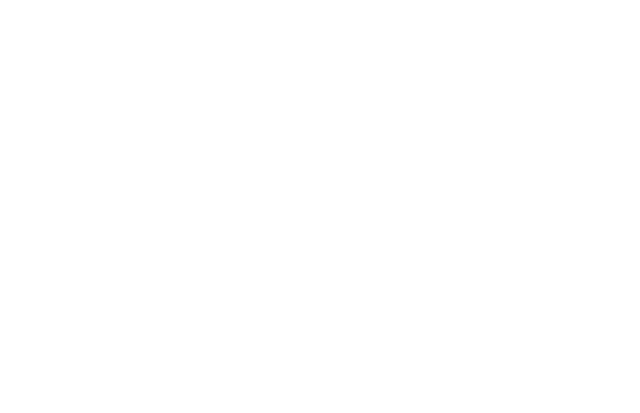
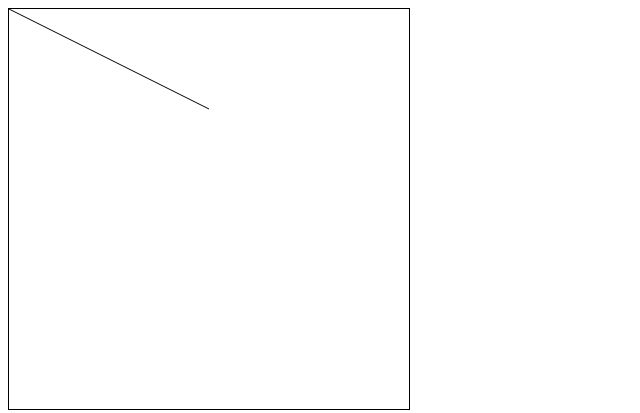
Before and after one commit to npetrangelo/3rd-Dimension.js, a plain HTML site: page index.html in a window 1280 px wide. Shown: the whole page, without its empty margins (0-640 px from the left). Drawn offline with Linux system fonts and the light colour scheme.

Commit message:
Added canvas and basic drawing

```diff
--- a/index.html
+++ b/index.html
@@ -13,6 +13,7 @@
 </head>
 
 <body>
-  <script src="js/main.js"></script>
+	<canvas id="myCanvas" width="400" height="400" style="border:1px solid #000000;"></canvas>
+	 <script src="js/main.js"></script>
 </body>
 </html>
--- a/js/main.js
+++ b/js/main.js
@@ -0,0 +1,5 @@
+var c = document.getElementById("myCanvas");
+var ctx = c.getContext("2d");
+ctx.moveTo(0, 0);
+ctx.lineTo(200, 100);
+ctx.stroke();
```
